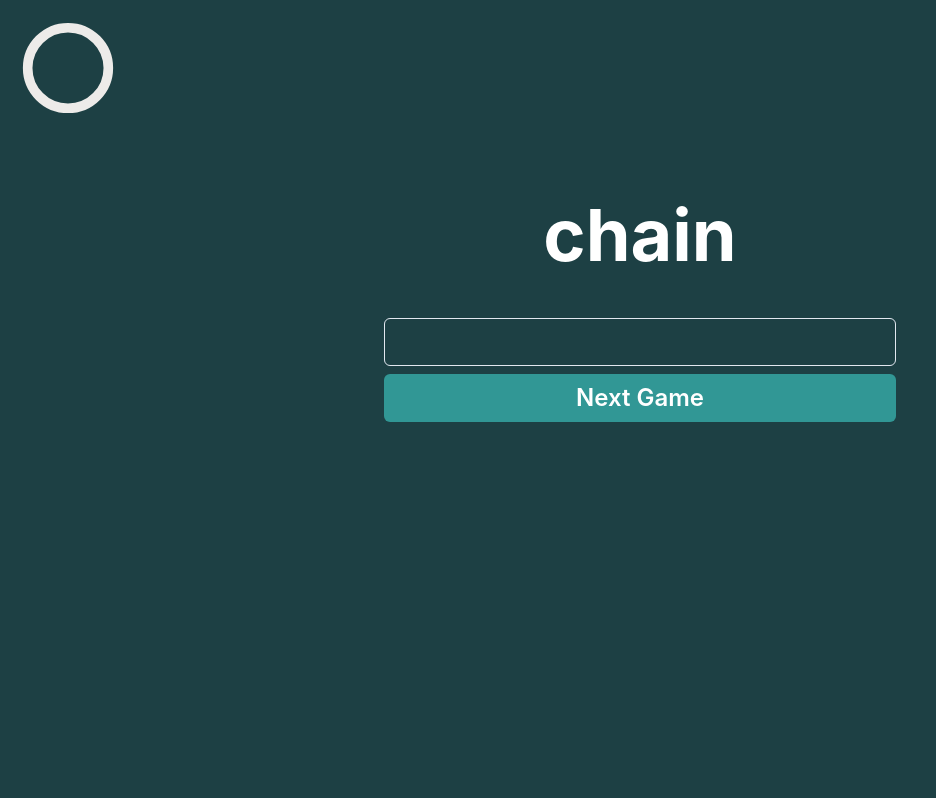
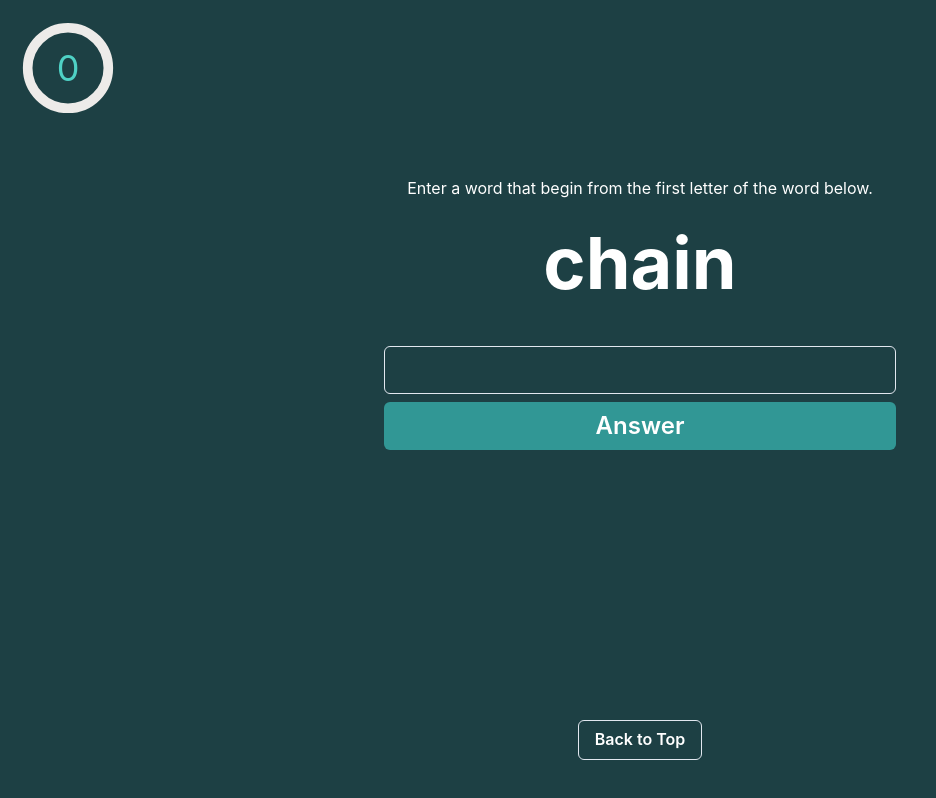
Before and after one commit to satoshi99/word-chain-memory, a Next.js app: page /word-chain in a window 1280 px wide. Shown: the whole page, without its empty margins (0-936 px from the left). Built offline with nearby package versions, Linux system fonts and the light colour scheme.

Commit message:
fix state and step controll

```diff
--- a/components/WordChainCreator.tsx
+++ b/components/WordChainCreator.tsx
@@ -3,35 +3,37 @@ import {
   Flex,
   Heading,
   Input,
-  Modal,
-  ModalBody,
-  ModalContent,
-  ModalFooter,
-  ModalHeader,
-  ModalOverlay,
   Text,
   useDisclosure
 } from '@chakra-ui/react';
-import { useRouter } from 'next/router';
 import React, { ChangeEvent, useState } from 'react';
 import { useRecoilState, useRecoilValue } from 'recoil';
-import { gameStep, numberOfWords, wordChainList } from '../lib/recoil-atoms';
+import {
+  gameStep,
+  numberOfWords,
+  wordChainList,
+  wordChainListStats
+} from '../lib/recoil-atoms';
+import { FinishModal } from './FinishModal';
 
 export const WordChainCreator = () => {
   const [inputValue, setInputValue] = useState('');
   const [lastWord, setLastWord] = useState('');
+
   const [wordList, setWordList] = useRecoilState(wordChainList);
+  const [step, setStep] = useRecoilState(gameStep);
+
+  const totalNumInList = useRecoilValue(wordChainListStats);
   const numWords = useRecoilValue(numberOfWords);
-  const [step, setStep] = useRecoilState(gameStep);
+
   const { isOpen, onOpen, onClose } = useDisclosure();
-  const router = useRouter();
 
   const addWord = () => {
     setWordList([...wordList, inputValue]);
     setLastWord(inputValue);
     setInputValue('');
-    if (wordList.length + 1 === numWords) {
-      setStep({ value: 'backward' });
+    if (totalNumInList + 1 === numWords) {
+      setStep({ value: 'recall' });
       onOpen();
     }
   };
@@ -40,15 +42,14 @@ export const WordChainCreator = () => {
     setInputValue(e.target.value);
   };
 
-  const modalOnClick = () => {
-    router.push('memory');
-  };
-
   return (
-    <Flex direction="column" align="center">
+    <Flex direction="column" align="center" pt="32">
+      <Text>
+        Enter a word that begin from the first letter of the word below.
+      </Text>
       <Heading
         fontSize={{ base: '5xl', sm: '6xl', md: '7xl' }}
-        mt="36"
+        mt="5"
         mb="10"
         w="100vw"
       >
@@ -59,37 +60,13 @@ export const WordChainCreator = () => {
         <Button
           size="lg"
           colorScheme="teal"
-          onClick={step.value === 'forward' ? addWord : onOpen}
+          onClick={step.value === 'chain' ? addWord : onOpen}
           fontSize="2xl"
         >
-          {step.value === 'forward' ? 'Answer' : 'Next Game'}
+          {step.value === 'chain' ? 'Answer' : 'Next Game'}
         </Button>
       </Flex>
-      <Modal isOpen={isOpen} onClose={onClose} isCentered>
-        <ModalOverlay />
-        <ModalContent>
-          <ModalContent>
-            <ModalHeader fontSize="3xl">Finish Word-Chain Game</ModalHeader>
-            <ModalBody>
-              <Text>
-                Next is the memory step. <br />
-                How many words do you remember them ?<br />
-                But you have to pick them up order by backward
-                <br />
-                Let&apos;s push the button to go to memory step
-              </Text>
-            </ModalBody>
-            <ModalFooter>
-              <Button colorScheme="gray" mr={3} onClick={onClose}>
-                Close
-              </Button>
-              <Button colorScheme="teal" onClick={modalOnClick}>
-                Next
-              </Button>
-            </ModalFooter>
-          </ModalContent>
-        </ModalContent>
-      </Modal>
+      <FinishModal isOpen={isOpen} onClose={onClose} />
     </Flex>
   );
 };
--- a/pages/index.tsx
+++ b/pages/index.tsx
@@ -22,7 +22,7 @@ const Home: NextPage = () => {
           Word Chain Memory
         </Heading>
         <Text fontSize={{ base: 'xl', md: '2xl' }} my="5">
-          Memory training with the word chain game
+          Memory training with the word-chain game
         </Text>
         <Box mx="auto" p="5" bgColor="whiteAlpha.200">
           <OrderedList textAlign="left" spacing={1} fontSize="xl">
--- a/pages/word-chain.tsx
+++ b/pages/word-chain.tsx
@@ -4,14 +4,20 @@ import { Layout } from '../components/Layout';
 import { WordChainCreator } from '../components/WordChainCreator';
 import { Stack } from '@chakra-ui/react';
 import { WordCounter } from '../components/WordCounter';
+import { ResetAndBackTop } from '../components/ResetAndBackTop';
 import { useRecoilValue } from 'recoil';
+import { numberOfWords, wordChainListStats } from '../lib/recoil-atoms';
 
 const PlayWordChainPage: NextPage = () => {
+  const numWords = useRecoilValue(numberOfWords);
+  const totalNumInList = useRecoilValue(wordChainListStats);
+
   return (
     <Layout title="Word Chain Game">
       <Stack direction="column" align="center" justify="center">
-        <WordCounter />
+        <WordCounter value={totalNumInList} max={numWords} />
         <WordChainCreator />
+        <ResetAndBackTop />
       </Stack>
     </Layout>
   );
```
